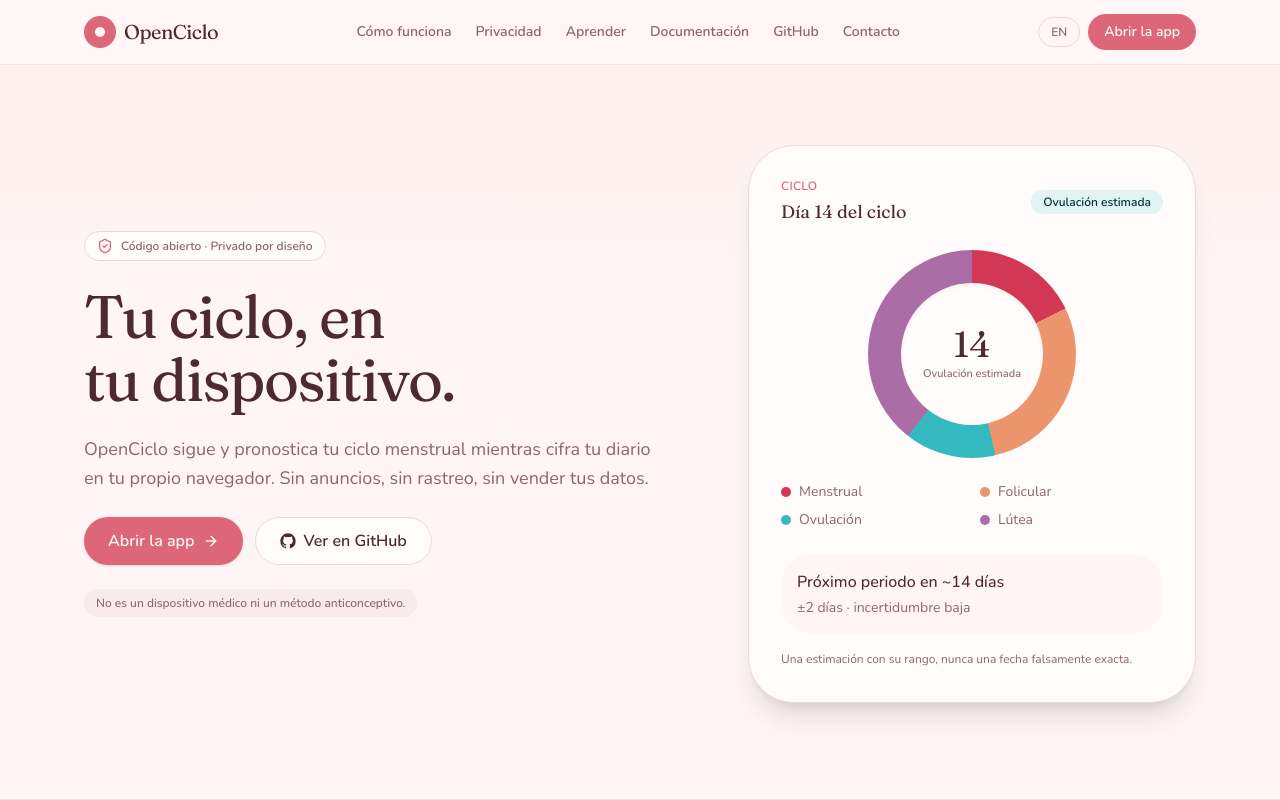
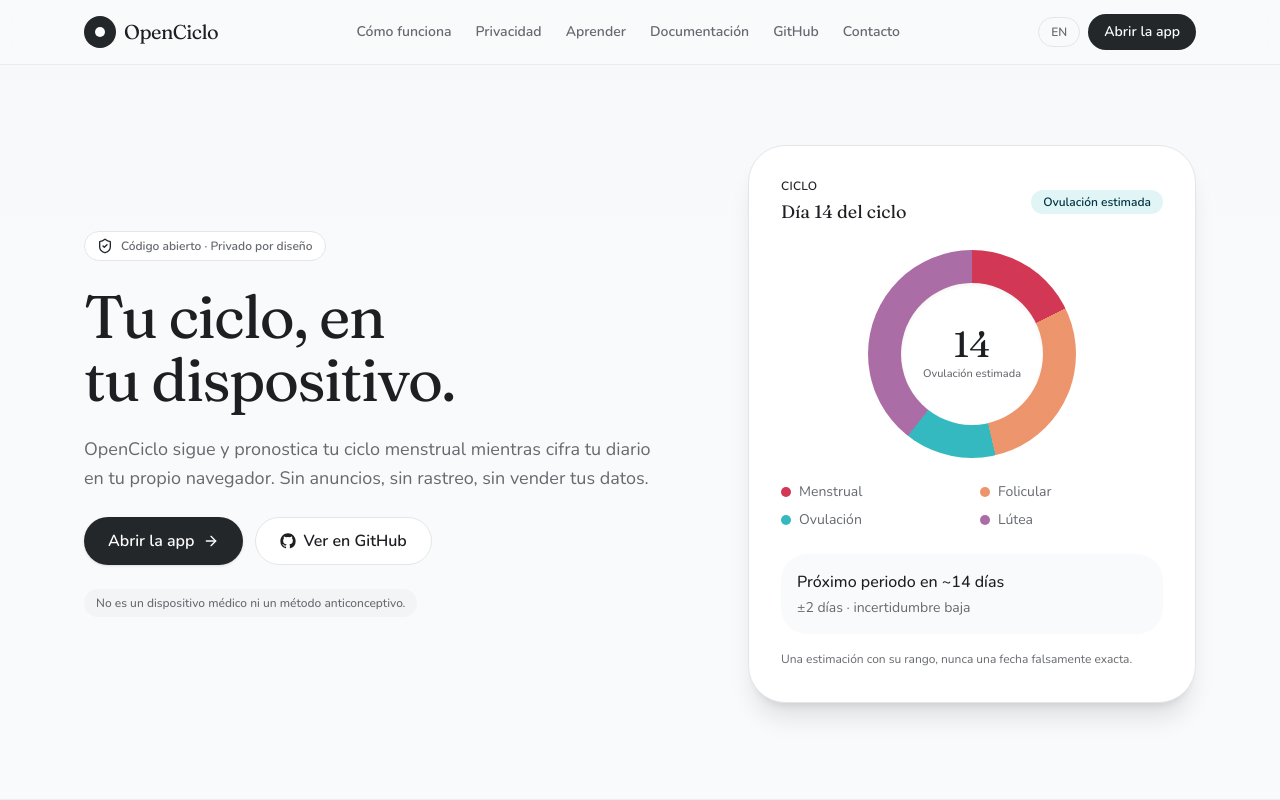
Before and after one commit to OpenCiclo/OpenCilco-web, a Next.js app in the folder apps/web/: page /site in a window 1280 px wide. Shown: the top 800 px of the page. Built offline with nearby package versions, Linux system fonts and the light colour scheme.

Commit message:
Apply neutral clean theme to marketing pages

```diff
--- a/apps/web/app/globals.css
+++ b/apps/web/app/globals.css
@@ -73,6 +73,32 @@
   --chart-4: oklch(0.62 0.11 330);
   --chart-5: oklch(0.8 0.09 90);
   --radius: 1.1rem;
+}
+
+/* Neutral, clean marketing theme — scoped to /site and /contact only.
+   The app keeps its warm rose identity; the public landing reads white,
+   modern and reliable, letting the colorful cycle ring be the one accent. */
+.marketing-theme {
+  color-scheme: light;
+  --background: oklch(0.985 0.002 260);
+  --foreground: oklch(0.24 0.006 260);
+  --card: oklch(1 0 0);
+  --card-foreground: oklch(0.24 0.006 260);
+  --popover: oklch(1 0 0);
+  --popover-foreground: oklch(0.24 0.006 260);
+  --primary: oklch(0.27 0.008 260);
+  --primary-foreground: oklch(0.99 0 0);
+  --secondary: oklch(0.968 0.003 260);
+  --secondary-foreground: oklch(0.32 0.008 260);
+  --muted: oklch(0.968 0.003 260);
+  --muted-foreground: oklch(0.52 0.008 260);
+  --accent: oklch(0.962 0.003 260);
+  --accent-foreground: oklch(0.28 0.008 260);
+  --destructive: oklch(0.58 0.2 20);
+  --border: oklch(0.921 0.004 260);
+  --input: oklch(0.921 0.004 260);
+  --ring: oklch(0.7 0.006 260);
+  --radius: 0.9rem;
 }
 
 @layer base {
--- a/apps/web/components/marketing/marketing-shell.tsx
+++ b/apps/web/components/marketing/marketing-shell.tsx
@@ -46,7 +46,7 @@ export function MarketingShell({ children }: { children: ReactNode }) {
   const copy = marketingCopy(locale);
 
   return (
-    <div className="flex min-h-dvh flex-col bg-background text-foreground">
+    <div className="marketing-theme flex min-h-dvh flex-col bg-background text-foreground">
       <header className="sticky top-0 z-40 border-b border-border/70 bg-background/85 backdrop-blur-md">
         <div className="mx-auto flex w-full max-w-6xl items-center justify-between gap-4 px-5 py-3.5">
           <Link href="/site" className="flex items-center gap-2">
```
